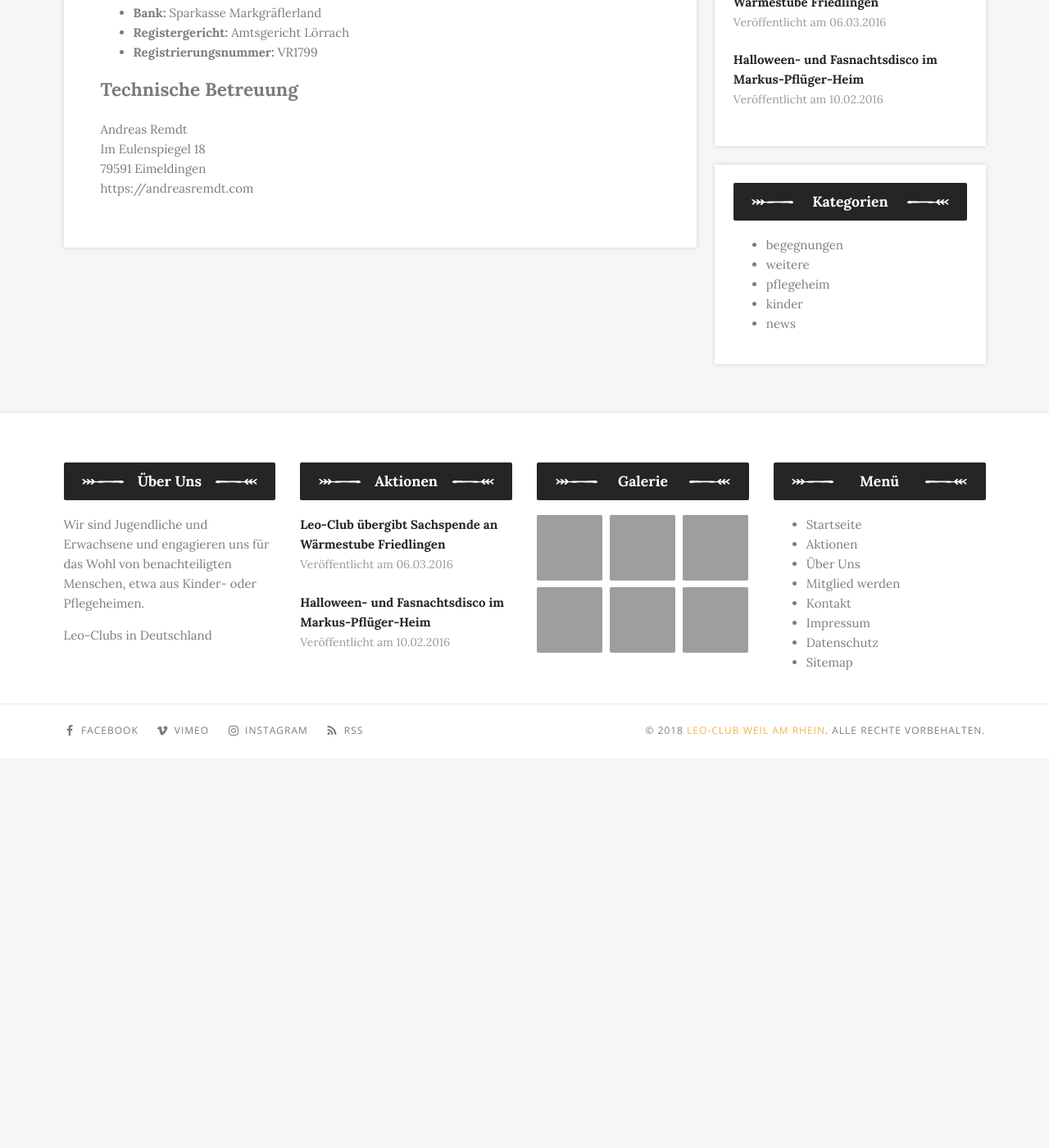
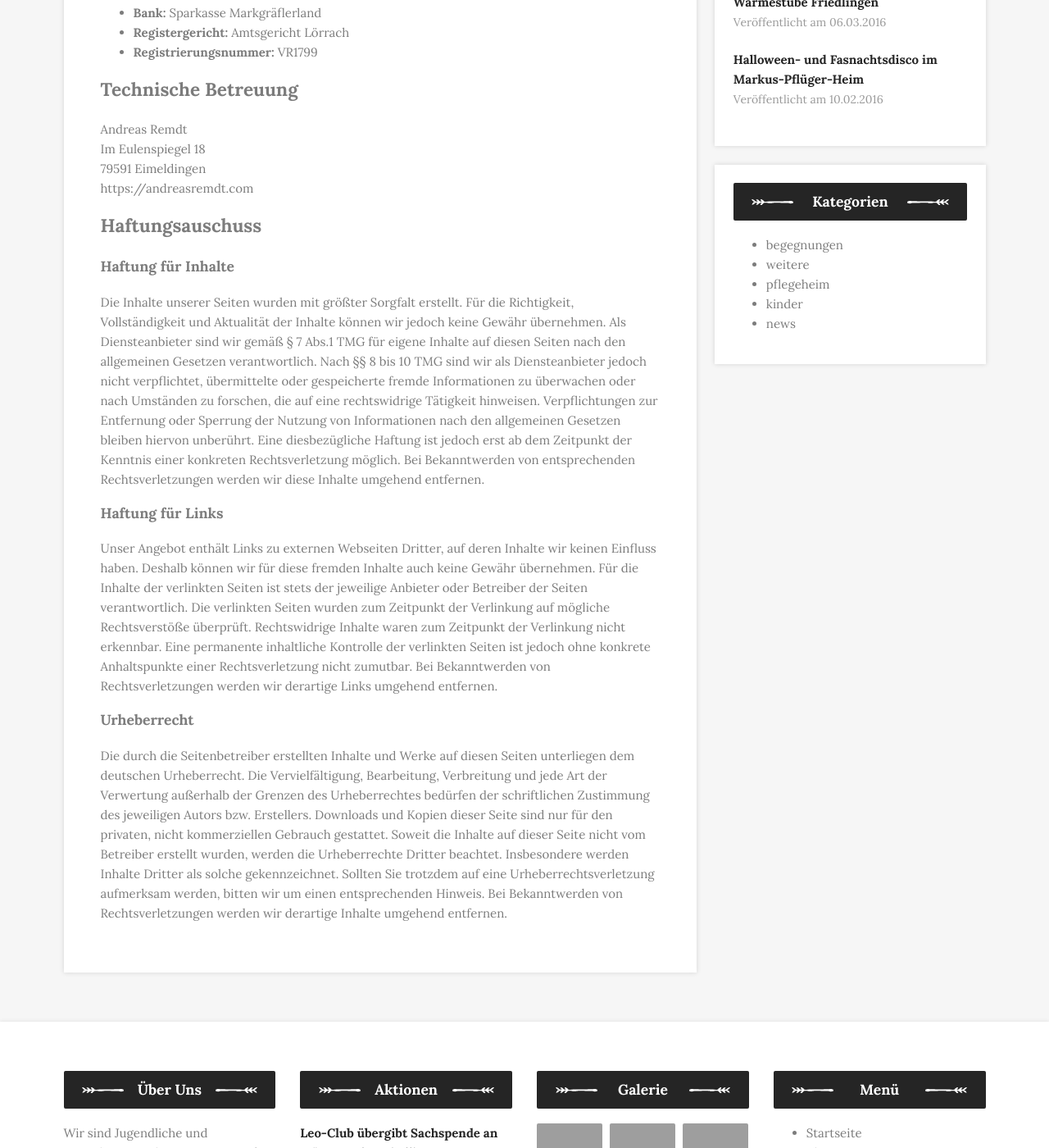
Before and after one commit to andreasremdt/leo-club, a Jekyll site: the page built from impressum.md, in a window 1280 px wide and 1400 px high, scrolled down 939 px, cut to the strip 0-1400 px from the top of the window. Shown: the whole strip at 82% size. Built offline with Jekyll 4.4.1, drawn with Linux system fonts in a browser that asks for light colours; before the commit the page ends 1864 px from its top, so only the background shows below that; grey boxes are pictures that could not be loaded.

Commit message:
update imprint content

```diff
--- a/impressum.md
+++ b/impressum.md
@@ -34,3 +34,17 @@ Andreas Remdt
 Im Eulenspiegel 18
 79591 Eimeldingen
 [https://andreasremdt.com](https://andreasremdt.com){:target="_blank"}{:rel="noopener"}
+
+## Haftungsauschuss
+
+### Haftung für Inhalte
+
+Die Inhalte unserer Seiten wurden mit größter Sorgfalt erstellt. Für die Richtigkeit, Vollständigkeit und Aktualität der Inhalte können wir jedoch keine Gewähr übernehmen. Als Diensteanbieter sind wir gemäß § 7 Abs.1 TMG für eigene Inhalte auf diesen Seiten nach den allgemeinen Gesetzen verantwortlich. Nach §§ 8 bis 10 TMG sind wir als Diensteanbieter jedoch nicht verpflichtet, übermittelte oder gespeicherte fremde Informationen zu überwachen oder nach Umständen zu forschen, die auf eine rechtswidrige Tätigkeit hinweisen. Verpflichtungen zur Entfernung oder Sperrung der Nutzung von Informationen nach den allgemeinen Gesetzen bleiben hiervon unberührt. Eine diesbezügliche Haftung ist jedoch erst ab dem Zeitpunkt der Kenntnis einer konkreten Rechtsverletzung möglich. Bei Bekanntwerden von entsprechenden Rechtsverletzungen werden wir diese Inhalte umgehend entfernen.
+
+### Haftung für Links
+
+Unser Angebot enthält Links zu externen Webseiten Dritter, auf deren Inhalte wir keinen Einfluss haben. Deshalb können wir für diese fremden Inhalte auch keine Gewähr übernehmen. Für die Inhalte der verlinkten Seiten ist stets der jeweilige Anbieter oder Betreiber der Seiten verantwortlich. Die verlinkten Seiten wurden zum Zeitpunkt der Verlinkung auf mögliche Rechtsverstöße überprüft. Rechtswidrige Inhalte waren zum Zeitpunkt der Verlinkung nicht erkennbar. Eine permanente inhaltliche Kontrolle der verlinkten Seiten ist jedoch ohne konkrete Anhaltspunkte einer Rechtsverletzung nicht zumutbar. Bei Bekanntwerden von Rechtsverletzungen werden wir derartige Links umgehend entfernen.
+
+### Urheberrecht
+
+Die durch die Seitenbetreiber erstellten Inhalte und Werke auf diesen Seiten unterliegen dem deutschen Urheberrecht. Die Vervielfältigung, Bearbeitung, Verbreitung und jede Art der Verwertung außerhalb der Grenzen des Urheberrechtes bedürfen der schriftlichen Zustimmung des jeweiligen Autors bzw. Erstellers. Downloads und Kopien dieser Seite sind nur für den privaten, nicht kommerziellen Gebrauch gestattet. Soweit die Inhalte auf dieser Seite nicht vom Betreiber erstellt wurden, werden die Urheberrechte Dritter beachtet. Insbesondere werden Inhalte Dritter als solche gekennzeichnet. Sollten Sie trotzdem auf eine Urheberrechtsverletzung aufmerksam werden, bitten wir um einen entsprechenden Hinweis. Bei Bekanntwerden von Rechtsverletzungen werden wir derartige Inhalte umgehend entfernen.
```
